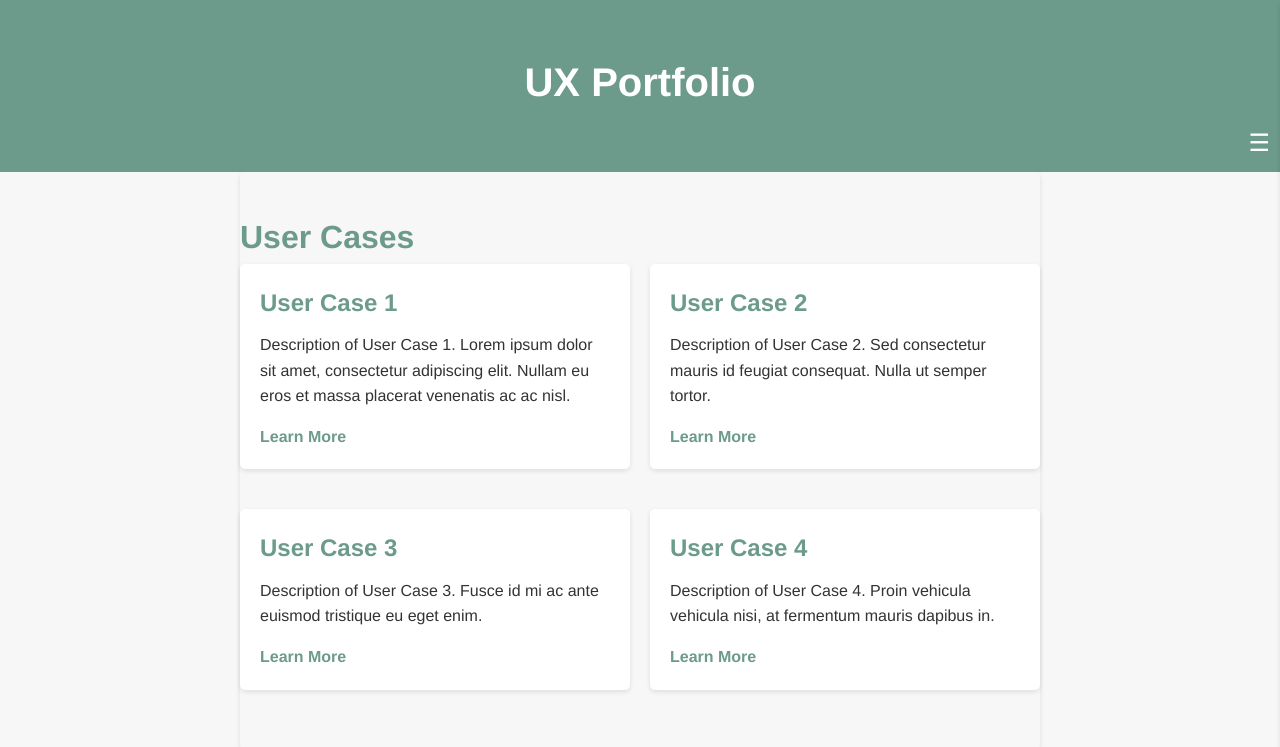
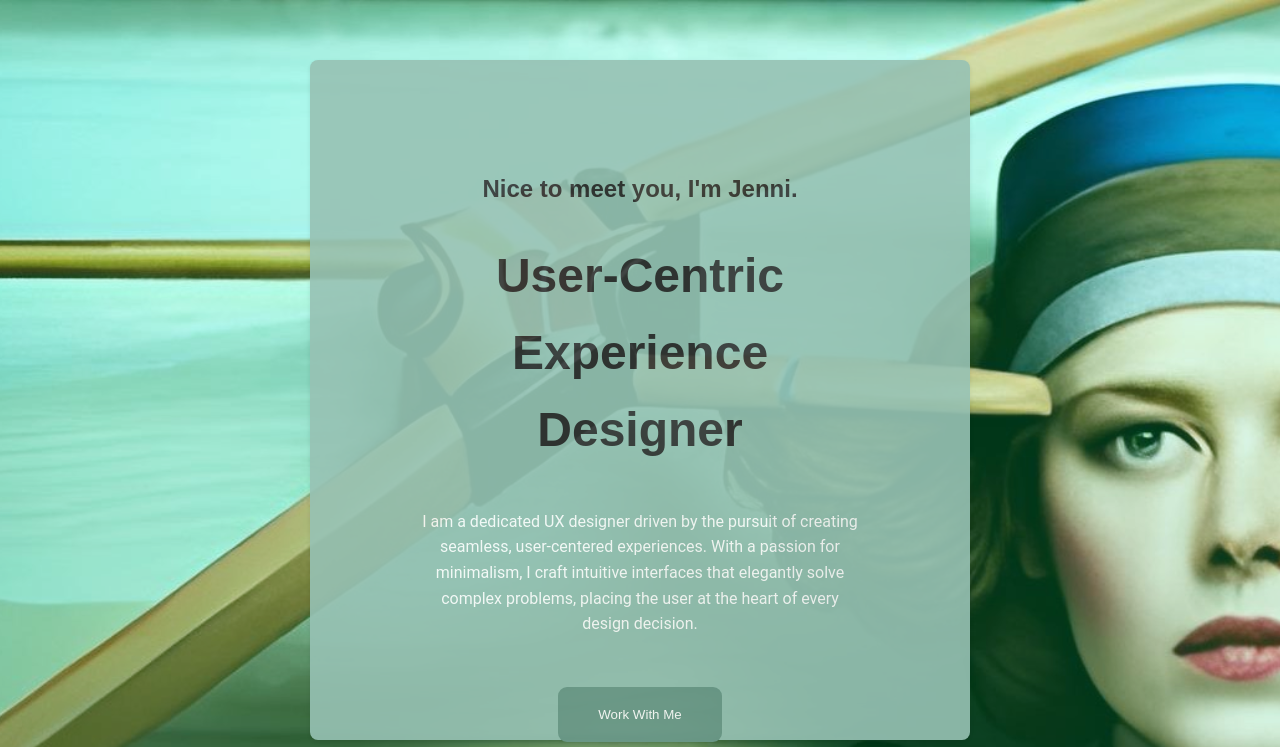
Before and after one commit to JenniLJ/UX-portfolio, a website: page index.html in a window 1280 px wide. Shown: the top 747 px of the page. Drawn offline with Linux system fonts and the light colour scheme.

Commit message:
styling ip

```diff
--- a/index.html
+++ b/index.html
@@ -8,12 +8,8 @@
   <script src="script.js" defer></script>
 </head>
 <body>
-  <header>
-    <h1>UX Portfolio</h1>
-  </header>
 
-  <nav>
-
+  <!--<nav>
     <label for="menu-toggle" class="menu-btn">&#9776;</label>
     <input type="checkbox" id="menu-toggle" style="display: none;">
     <ul class="menu">
@@ -24,10 +20,20 @@
       <li><a href="#blog">Blog</a></li>
       <li><a href="#services">Services</a></li>
       <li><a href="#gallery">Gallery</a></li>
-        <!-- Add more menu items as needed -->
+        <-- Add more menu items as needed --
     </ul>
-    <label for="menu-toggle" class="close-btn">×</label> <!-- Close button -->
-  </nav>
+    <label for="menu-toggle" class="close-btn">×</label> <-- Close button --
+  </nav>-->
+
+  <header>
+    <div class="header-grid">
+      <h3> Nice to meet you, I'm Jenni.</h3>
+      <h1> User-Centric Experience Designer </h1>
+
+      <p>I am a dedicated UX designer driven by the pursuit of creating seamless, user-centered experiences. With a passion for minimalism, I craft intuitive interfaces that elegantly solve complex problems, placing the user at the heart of every design decision.</p>
+      <button id="contactButton">Work With Me</button>
+    </div>
+  </header>
 
   <section id="userCases">
     <h2>User Cases</h2>
@@ -110,7 +116,7 @@
   </section>
 
   <footer>
-    <p>&copy; 2023 UX Portfolio. All rights reserved.</p>
+    <p>&copy; 2023 Jenni Jarrell. All rights reserved.</p>
   </footer>
 </body>
 </html>
--- a/script.js
+++ b/script.js
@@ -3,6 +3,8 @@
 const menuToggle = document.getElementById("menu-toggle");
 const closeBtn = document.querySelector(".close-btn");
 const menuOpen = document.querySelector(".menu");
+const contactButton = document.getElementById("contactButton");
+const bottomElement = document.getElementById("contact");
 
 menuToggle.addEventListener("change", function () {
   if (this.checked) {
@@ -13,3 +15,7 @@ menuToggle.addEventListener("change", function () {
     closeBtn.style.display = "none"; // Hide the close button when menu is collapsed
   }
 });
+
+contactButton.addEventListener("click", () => {
+  bottomElement.scrollIntoView({ behavior: "smooth" });
+});
--- a/style.css
+++ b/style.css
@@ -10,18 +10,105 @@ body, h1, h2, h3, p {
     color: #333;
   }
 
+    /* Typography */
+    body {
+      font-family: 'Roboto', Arial, sans-serif;
+      font-size: 16px;
+      line-height: 1.6;
+    }
+
+    h1, h2, h3 {
+      font-family: 'Montserrat', Arial, sans-serif;
+      font-weight: bold;
+    }
+
+    h1 {
+      font-size: 2.5rem;
+      color: #333;
+      margin-bottom: 20px;
+    }
+
+    h2 {
+      font-size: 2rem;
+      color: #6c9a8b;
+      margin-top: 40px;
+      margin-bottom: 20px;
+    }
+
+    h3 {
+      font-size: 1.5rem;
+      color: #333;
+      margin-bottom: 15px;
+    }
+
+    p {
+      margin-top: 10px;
+      color: #666;
+    }
+
+    a {
+      color: #6c9a8b;
+      text-decoration: none;
+    }
+
+    a:hover {
+      text-decoration: underline;
+    }
+
     header {
+      background-image: url('b89cce54-30bb-4f60-a821-b3a6b3f66b64copy.jpg'); /* Replace with your image path */
+      background-color: rgba(108, 154, 139, 0.5); /* Set your desired background color with opacity */
+      background-blend-mode: overlay; /* Apply blend mode to the background */
+      background-size: cover; /* Adjust the background size as needed */
+      background-position: center; /* Center the background image */
       background-color: #6c9a8b;
       color: #fff;
-    padding: 50px;
+      padding: 10px;
       padding-bottom: 0px;
       text-align: center;
+      height: 100vh; /* Set the header height to 100% of the viewport height */
+      margin-bottom: 50px; /* Compensate for the negative margin on body */
+    }
+
+    header p {
+      color: #fff;
+      margin: 30px;
+      margin-top: 40px;
     }
 
     header h1 {
-    font-size: 2.5rem;
+      font-size: 3rem;
+      margin: 20px;
     }
 
+    header h3 {
+      margin:30px;
+    }
+
+    header button {
+      margin-top: 20px;
+      background-color: #6c9a8b;
+      color: #fff;
+      border: none;
+      padding: 20px 40px;
+      border-radius: 9px;
+      cursor: pointer;
+      transition: background-color 0.3s ease-in-out;
+    }
+
+    header button:hover {
+      background-color: #567e71;
+    }
+
+    .header-grid {
+      background-color: #97c2b4;
+      opacity: 90%;
+      height: 65vh;
+      box-shadow: 0 2px 5px rgba(0, 0, 0, 0.1);
+      border-radius: 8px;
+      padding: 80px;
+      margin: 50px 300px;
+    }
 
   nav {
     background-color: #6c9a8b;
@@ -48,7 +135,7 @@ body, h1, h2, h3, p {
     position: fixed;
     top: 0;
     right: -200px; /* Initially hide the menu on the right side */
-    background-color: #6c9a8b;
+    background-color: #97c2b4;
     opacity: 1; /* Set to 1 so that the menu is visible when toggled */
     pointer-events: auto; /* Enable interaction when toggled */
     transition: right 0.3s ease-in-out; /* Transition the right property */
@@ -67,7 +154,7 @@ body, h1, h2, h3, p {
   }
 
   nav .menu li {
-    margin-bottom: 10px;
+    margin: 20px;
   }
 
   nav .menu a {
@@ -144,7 +231,6 @@ body, h1, h2, h3, p {
 
 #userCases {
   background-color: #f7f7f7;
-  padding: 40px 0;
 }
 
 .user-case-grid {
@@ -177,33 +263,3 @@ body, h1, h2, h3, p {
   text-decoration: none;
   font-weight: bold;
 }
-
-#userCases {
-  background-color: #f7f7f7;
-  padding: 40px 0;
-}
-
-.user-case {
-  background-color: #fff;
-  box-shadow: 0 2px 5px rgba(0, 0, 0, 0.1);
-  border-radius: 5px;
-  padding: 20px;
-  margin-bottom: 20px;
-}
-
-.user-case h3 {
-  font-size: 1.5rem;
-  color: #6c9a8b;
-}
-
-.user-case p {
-  margin-top: 10px;
-}
-
-.user-case a {
-  display: block;
-  margin-top: 15px;
-  color: #6c9a8b;
-  text-decoration: none;
-  font-weight: bold;
-}
```
Also changed, not shown: b89cce54-30bb-4f60-a821-b3a6b3f66b64copy.jpg (added), e781b6d3-1d97-40da-92e8-d209b4250bf3copy.jpg (added). Lines whose indentation alone changed are shown as unchanged.
